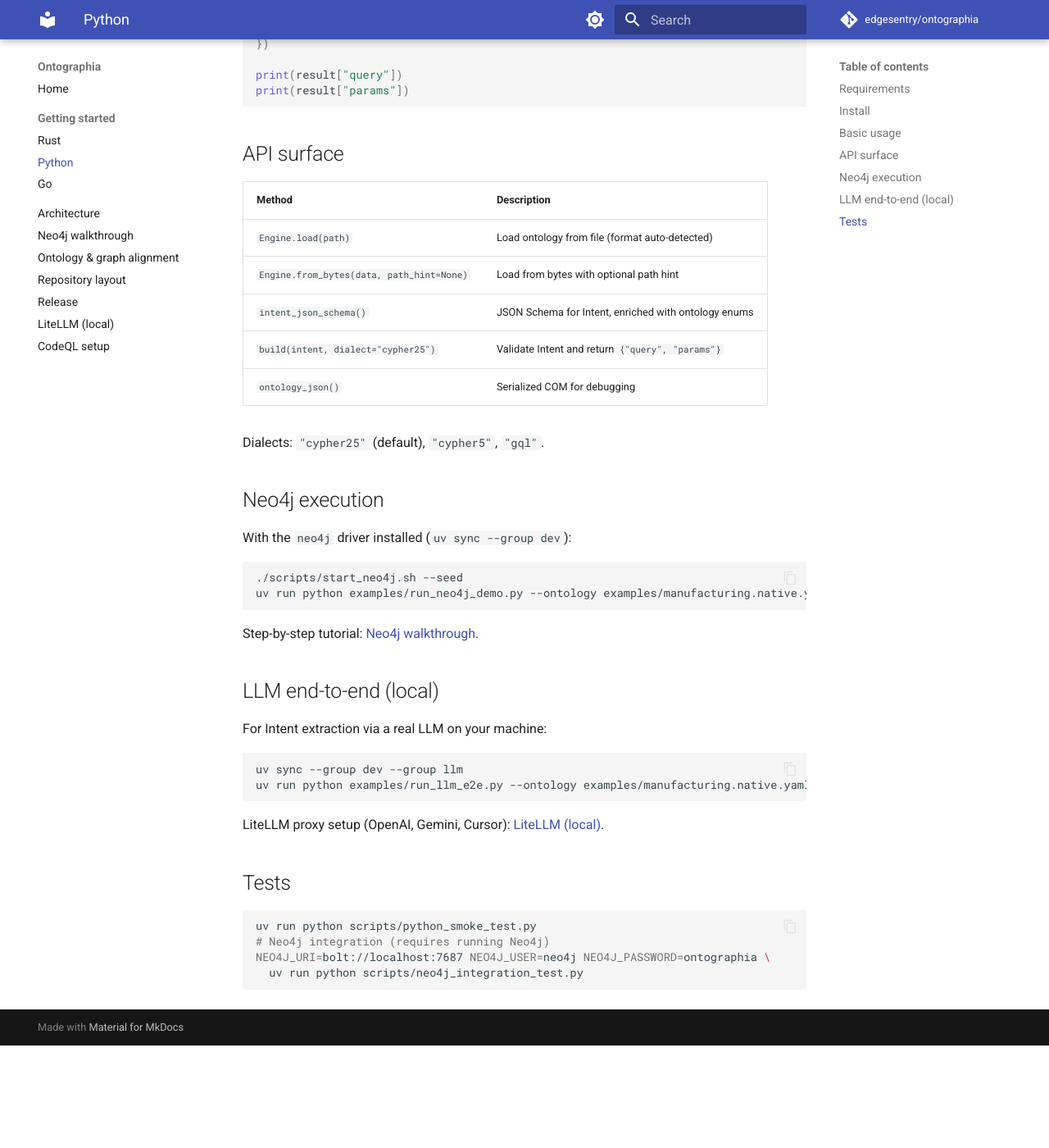
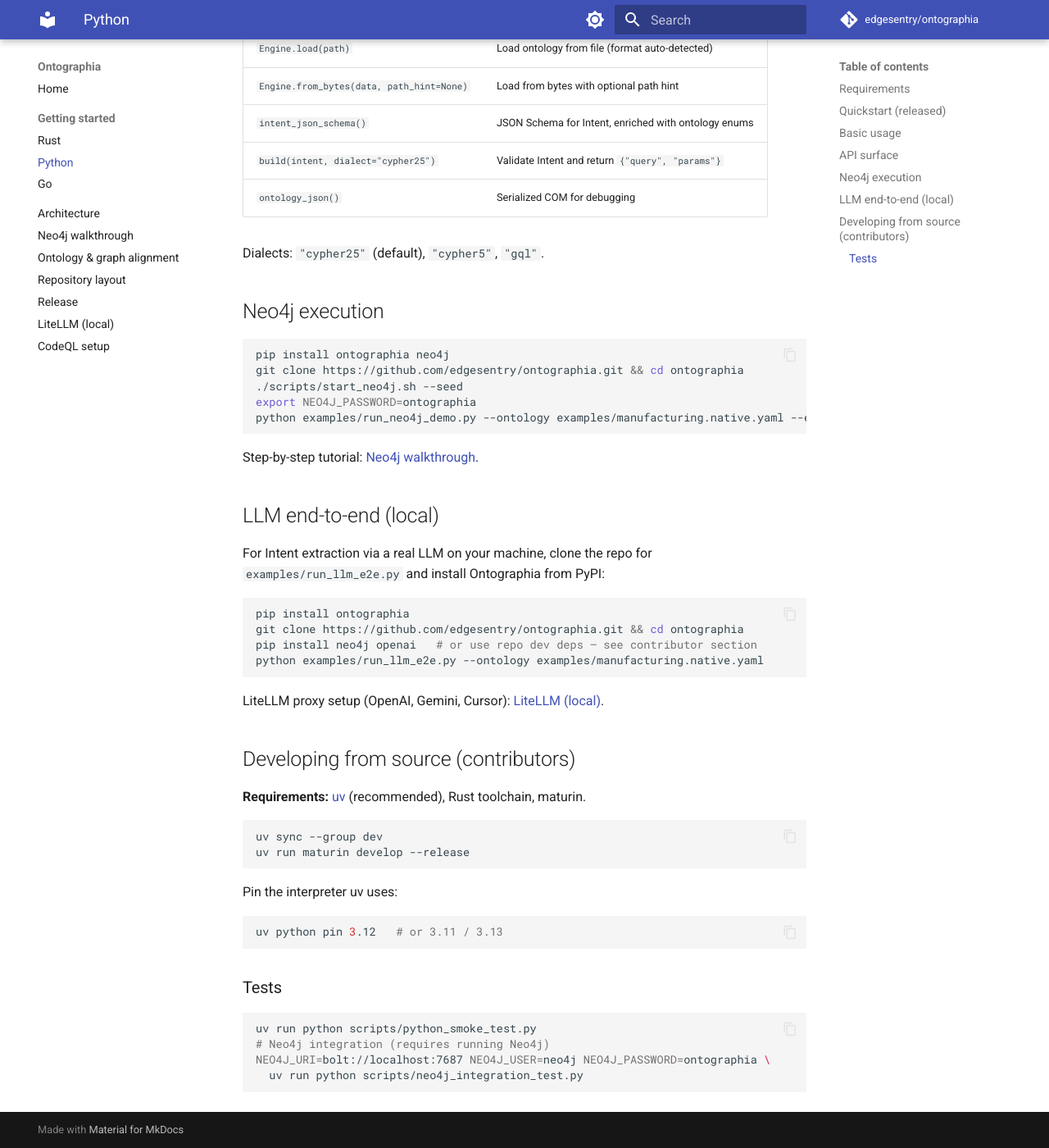
Before and after one commit to edgesentry/ontographia, an MkDocs documentation site: the page built from docs/python.md, in a window 1280 px wide and 1400 px high, scrolled down 1507 px. Shown: the whole window at 82% size. Built offline with MkDocs 1.6.1 and Material for MkDocs 9.7.7, drawn with Linux system fonts in a browser that asks for light colours; comment, search, counter and statistics services are not loaded; before the commit the page ends 2782 px from its top, so only the background shows below that; some of the changed text lies outside the part shown.

Commit message:
docs: prefer released packages in getting-started guides (Issue #40) (#42)
Restructure Rust, Python, Go, and Neo4j walkthrough docs so pip/cargo install
and the CLI are the primary path; move source-build steps to contributor sections.

Co-authored-by: Cursor <cursoragent@cursor.com>

````diff
--- a/docs/end-to-end-neo4j.md
+++ b/docs/end-to-end-neo4j.md
@@ -67,6 +67,19 @@ graph LR
 | JSON-LD | [`manufacturing.jsonld`](https://github.com/edgesentry/ontographia/blob/main/examples/manufacturing.jsonld) |
 | LinkML | [`manufacturing.linkml.yaml`](https://github.com/edgesentry/ontographia/blob/main/examples/manufacturing.linkml.yaml) |
 | OBO (taxonomy-style classes) | [`manufacturing.obo`](https://github.com/edgesentry/ontographia/blob/main/examples/manufacturing.obo) |
+
+## Prerequisites
+
+This walkthrough uses **released packages** — no Rust toolchain required for the CLI or Python paths.
+
+| Need | How |
+|------|-----|
+| Neo4j **2025.06+** | [§1 Start Neo4j](#1-start-neo4j) |
+| Example files and helper scripts | `git clone https://github.com/edgesentry/ontographia.git` (build not required) |
+| Ontographia CLI or Python | `brew install ontographia` or `pip install ontographia` |
+| Neo4j driver (Python execute path) | `pip install neo4j` |
+
+Language-specific install details: [Rust](rust.md), [Python](python.md), [Go](go.md).
 
 ## 1. Start Neo4j
 
@@ -149,21 +162,24 @@ Or with the dev container running:
 }
 ```
 
-### Generate Cypher (Rust)
+### Generate Cypher (CLI)
+
+Install the CLI if needed: `brew install ontographia` or `cargo install ontographia-cli`.
 
 ```bash
-cargo run -p ontographia-adapters --example intent_to_cypher -- examples/manufacturing.native.yaml
+ontographia build \
+  --ontology examples/manufacturing.native.yaml \
+  --intent examples/sample_intent.json \
+  --json
 ```
 
-Any supported ontology format works:
+Any supported ontology format works — swap the `--ontology` path (for example `examples/manufacturing.owl.ttl`).
+
+### Generate Cypher (Python)
 
 ```bash
-cargo run -p ontographia-adapters --example intent_to_cypher -- examples/manufacturing.owl.ttl
-cargo run -p ontographia-adapters --example intent_to_cypher -- examples/manufacturing.jsonld
-cargo run -p ontographia-adapters --example intent_to_cypher -- examples/manufacturing.linkml.yaml
+pip install ontographia
 ```
-
-### Generate Cypher (Python)
 
 ```python
 import ontographia
@@ -193,13 +209,28 @@ RETURN supplier.name AS supplier_name
 LIMIT 20
 ```
 
+??? note "Generate Cypher from source (contributors)"
+
+    From a git checkout with Rust installed:
+
+    ```bash
+    cargo run -p ontographia-adapters --example intent_to_cypher -- examples/manufacturing.native.yaml
+    ```
+
+    Any supported ontology format works:
+
+    ```bash
+    cargo run -p ontographia-adapters --example intent_to_cypher -- examples/manufacturing.owl.ttl
+    cargo run -p ontographia-adapters --example intent_to_cypher -- examples/manufacturing.jsonld
+    cargo run -p ontographia-adapters --example intent_to_cypher -- examples/manufacturing.linkml.yaml
+    ```
+
 ## 4. Execute against Neo4j
 
 ```bash
-uv sync --group dev
-uv run maturin develop --release
+pip install ontographia neo4j
 
-export NEO4J_PASSWORD=your-password
+export NEO4J_PASSWORD=ontographia   # or your-password
 python examples/run_neo4j_demo.py --ontology examples/manufacturing.linkml.yaml --execute
 ```
 
@@ -273,31 +304,45 @@ Add a `has_sub_part` step between `has_part` and `supplied_by` to traverse `Prod
 
 ## 6. Verify all ontology formats
 
-```bash
-cargo test --workspace
-```
-
-Integration tests load each `examples/manufacturing.*` file and assert Cypher 25 output for the supplier intent.
+The same supplier intent should produce equivalent Cypher 25 for every ontology syntax. With the released CLI:
 
 ```bash
 for f in examples/manufacturing.native.yaml \
          examples/manufacturing.owl.ttl \
          examples/manufacturing.jsonld \
          examples/manufacturing.linkml.yaml; do
-  cargo run -p ontographia-adapters --example intent_to_cypher -- "$f"
+  ontographia build --ontology "$f" --intent examples/sample_intent.json --json
 done
 ```
 
+??? note "Verify all formats from source (contributors)"
+
+    Integration tests load each `examples/manufacturing.*` file and assert Cypher 25 output for the supplier intent:
+
+    ```bash
+    cargo test --workspace
+    ```
+
+    ```bash
+    for f in examples/manufacturing.native.yaml \
+             examples/manufacturing.owl.ttl \
+             examples/manufacturing.jsonld \
+             examples/manufacturing.linkml.yaml; do
+      cargo run -p ontographia-adapters --example intent_to_cypher -- "$f"
+    done
+    ```
+
 ## 7. Local LLM E2E (not run in CI)
 
-CI uses deterministic mock Intent fixtures (`scripts/neo4j_integration_test.py`). For a **real LLM** on your machine, use [`examples/run_llm_e2e.py`](https://github.com/edgesentry/ontographia/blob/main/examples/run_llm_e2e.py):
+CI uses deterministic mock Intent fixtures (`scripts/neo4j_integration_test.py`). For a **real LLM** on your machine, clone the repo for [`examples/run_llm_e2e.py`](https://github.com/edgesentry/ontographia/blob/main/examples/run_llm_e2e.py) and install Ontographia from PyPI — no Rust build required:
 
 ```bash
+git clone https://github.com/edgesentry/ontographia.git && cd ontographia
+pip install ontographia neo4j openai
 ./scripts/start_neo4j.sh --seed
-uv sync --group dev && uv run maturin develop --release
 
 # Offline demo (fixture LLM, no API key):
-uv run python examples/run_llm_e2e.py \
+python examples/run_llm_e2e.py \
   --question "List suppliers for parts in product SKU SPX-100" \
   --execute --password ontographia
 
@@ -307,10 +352,21 @@ export OPENAI_API_KEY=sk-...
 # Ollama example:
 # export OPENAI_BASE_URL=http://localhost:11434/v1
 # export OPENAI_MODEL=llama3.1
-uv run python examples/run_llm_e2e.py \
+python examples/run_llm_e2e.py \
   --question "Which plant hosts production Line-1?" \
   --execute --password ontographia
 ```
+
+??? note "LLM E2E from source (contributors)"
+
+    ```bash
+    ./scripts/start_neo4j.sh --seed
+    uv sync --group dev && uv run maturin develop --release
+
+    uv run python examples/run_llm_e2e.py \
+      --question "List suppliers for parts in product SKU SPX-100" \
+      --execute --password ontographia
+    ```
 
 Pipeline:
 
--- a/docs/python.md
+++ b/docs/python.md
@@ -5,12 +5,8 @@ Python bindings expose `ontographia.Engine` via PyO3. They call the same Rust `E
 ## Requirements
 
 - Python **3.11, 3.12, or 3.13**
-- [uv](https://docs.astral.sh/uv/) recommended for local development
-- Rust toolchain (for `maturin develop` from source)
 
-## Install
-
-**Released wheel** (after publish to PyPI):
+## Quickstart (released)
 
 ```bash
 pip install ontographia
@@ -25,22 +21,11 @@ PyPI wheels are built for **Python 3.11–3.13** on:
 | macOS Apple Silicon | `macosx_*_arm64` |
 | Windows x86_64 | `win_amd64` |
 
-Intel macOS and other platforms: build from source with `maturin develop` (below).
-
-**From source** (git checkout):
-
-```bash
-uv sync --group dev
-uv run maturin develop --release
-```
-
-Pin the interpreter uv uses:
-
-```bash
-uv python pin 3.12   # or 3.11 / 3.13
-```
+Intel macOS and other platforms without a wheel: see [Developing from source (contributors)](#developing-from-source-contributors) below.
 
 ## Basic usage
+
+Examples below use paths under `examples/` from a [git clone](https://github.com/edgesentry/ontographia) (no build required for the released wheel).
 
 ```python
 import ontographia
@@ -79,27 +64,45 @@ Dialects: `"cypher25"` (default), `"cypher5"`, `"gql"`.
 
 ## Neo4j execution
 
-With the `neo4j` driver installed (`uv sync --group dev`):
-
 ```bash
+pip install ontographia neo4j
+git clone https://github.com/edgesentry/ontographia.git && cd ontographia
 ./scripts/start_neo4j.sh --seed
-uv run python examples/run_neo4j_demo.py --ontology examples/manufacturing.native.yaml --execute
+export NEO4J_PASSWORD=ontographia
+python examples/run_neo4j_demo.py --ontology examples/manufacturing.native.yaml --execute
 ```
 
 Step-by-step tutorial: [Neo4j walkthrough](end-to-end-neo4j.md).
 
 ## LLM end-to-end (local)
 
-For Intent extraction via a real LLM on your machine:
+For Intent extraction via a real LLM on your machine, clone the repo for `examples/run_llm_e2e.py` and install Ontographia from PyPI:
 
 ```bash
-uv sync --group dev --group llm
-uv run python examples/run_llm_e2e.py --ontology examples/manufacturing.native.yaml
+pip install ontographia
+git clone https://github.com/edgesentry/ontographia.git && cd ontographia
+pip install neo4j openai   # or use repo dev deps — see contributor section
+python examples/run_llm_e2e.py --ontology examples/manufacturing.native.yaml
 ```
 
 LiteLLM proxy setup (OpenAI, Gemini, Cursor): [LiteLLM (local)](litellm-local.md).
 
-## Tests
+## Developing from source (contributors)
+
+**Requirements:** [uv](https://docs.astral.sh/uv/) (recommended), Rust toolchain, maturin.
+
+```bash
+uv sync --group dev
+uv run maturin develop --release
+```
+
+Pin the interpreter uv uses:
+
+```bash
+uv python pin 3.12   # or 3.11 / 3.13
+```
+
+### Tests
 
 ```bash
 uv run python scripts/python_smoke_test.py
--- a/mkdocs.yml
+++ b/mkdocs.yml
@@ -35,6 +35,7 @@ extra_javascript:
   - javascripts/mermaid.js
 
 markdown_extensions:
+  - pymdownx.details
   - pymdownx.superfences:
       custom_fences:
         - name: mermaid
````
Also changed, not shown: docs/go.md (+48 -39 lines), docs/index.md (+3 -0 lines), docs/rust.md (+14 -14 lines), 1 other file.
